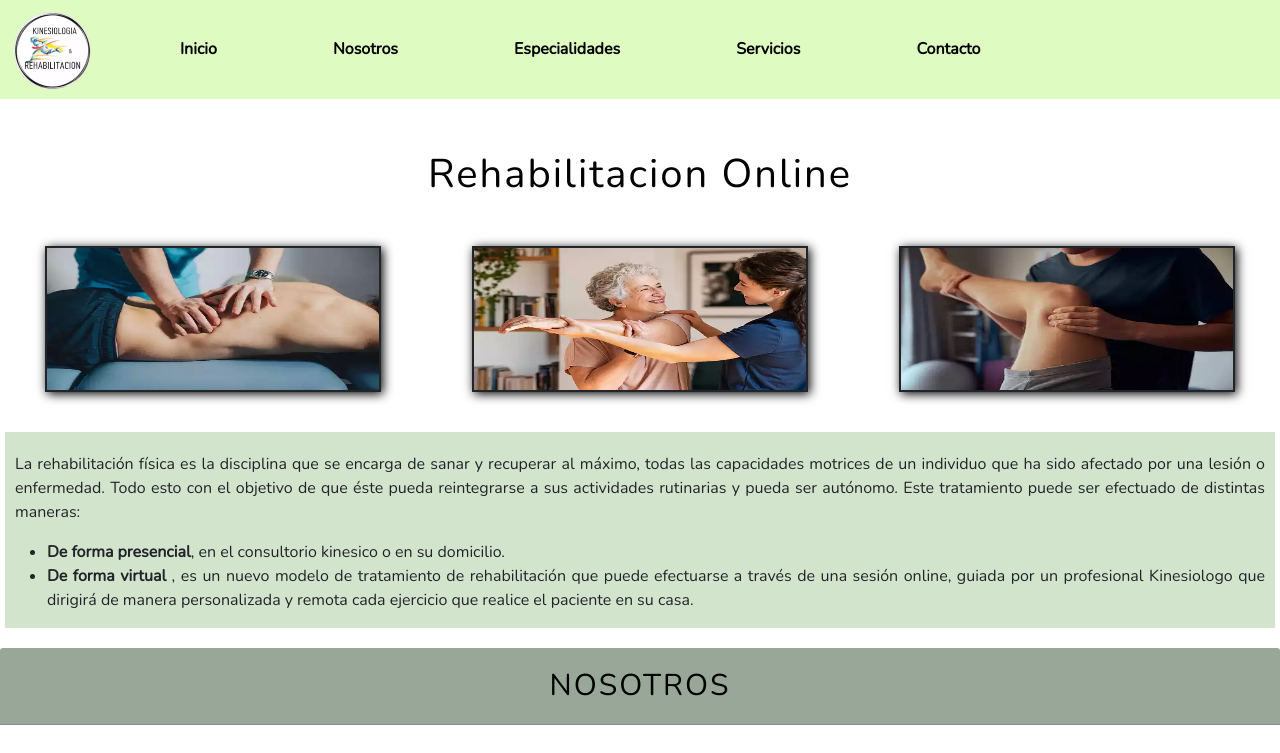
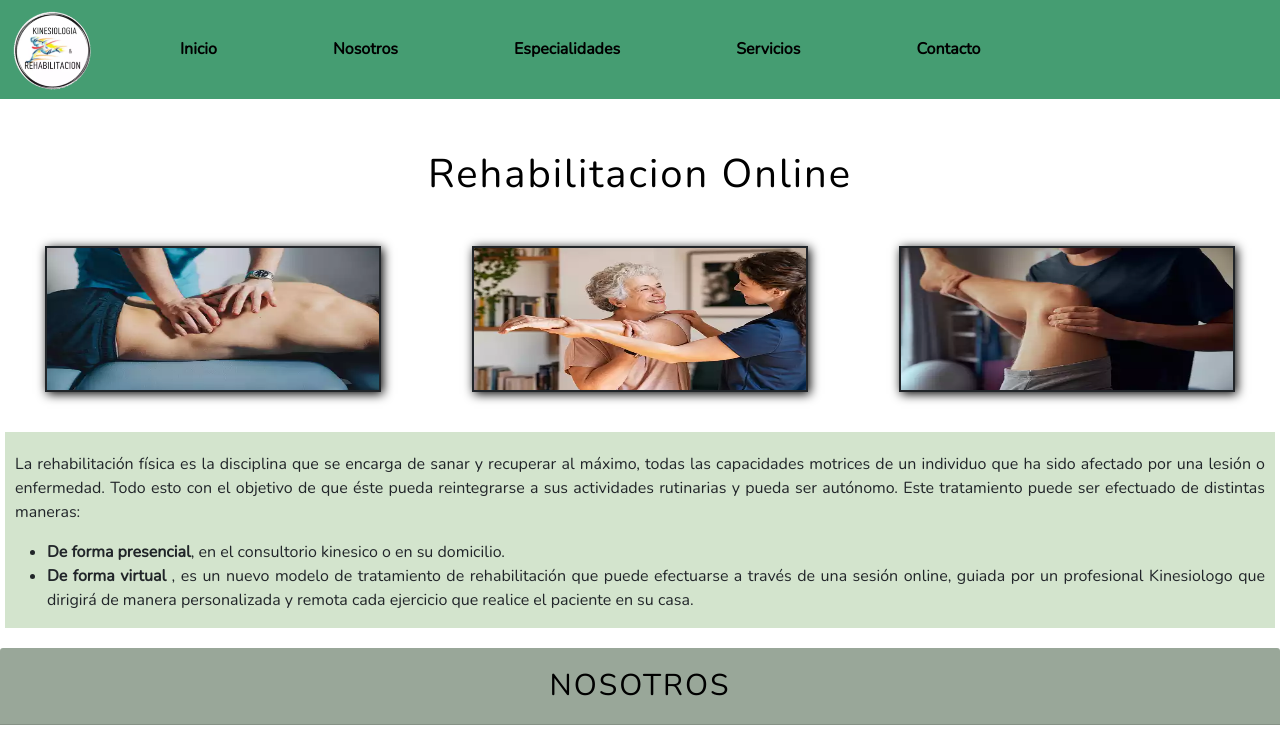
Before and after one commit to Belu85/trabajo-final1, a website: page index.html in a window 1280 px wide. Shown: the top 753 px of the page. Drawn offline with nearby package versions, Linux system fonts and the light colour scheme.

Commit message:
color nav

```diff
--- a/scss/_reset.scss
+++ b/scss/_reset.scss
@@ -4,7 +4,7 @@
     font-family:'Nunito', sans-serif;
 }
 .navbar{
-        background-color:#DEFBC2;
+        background-color:#459D72;
     .navbar-nav .nav-link{
         color: black;
         font-weight: bolder;
```
Also changed, not shown: css/estilo.css.
